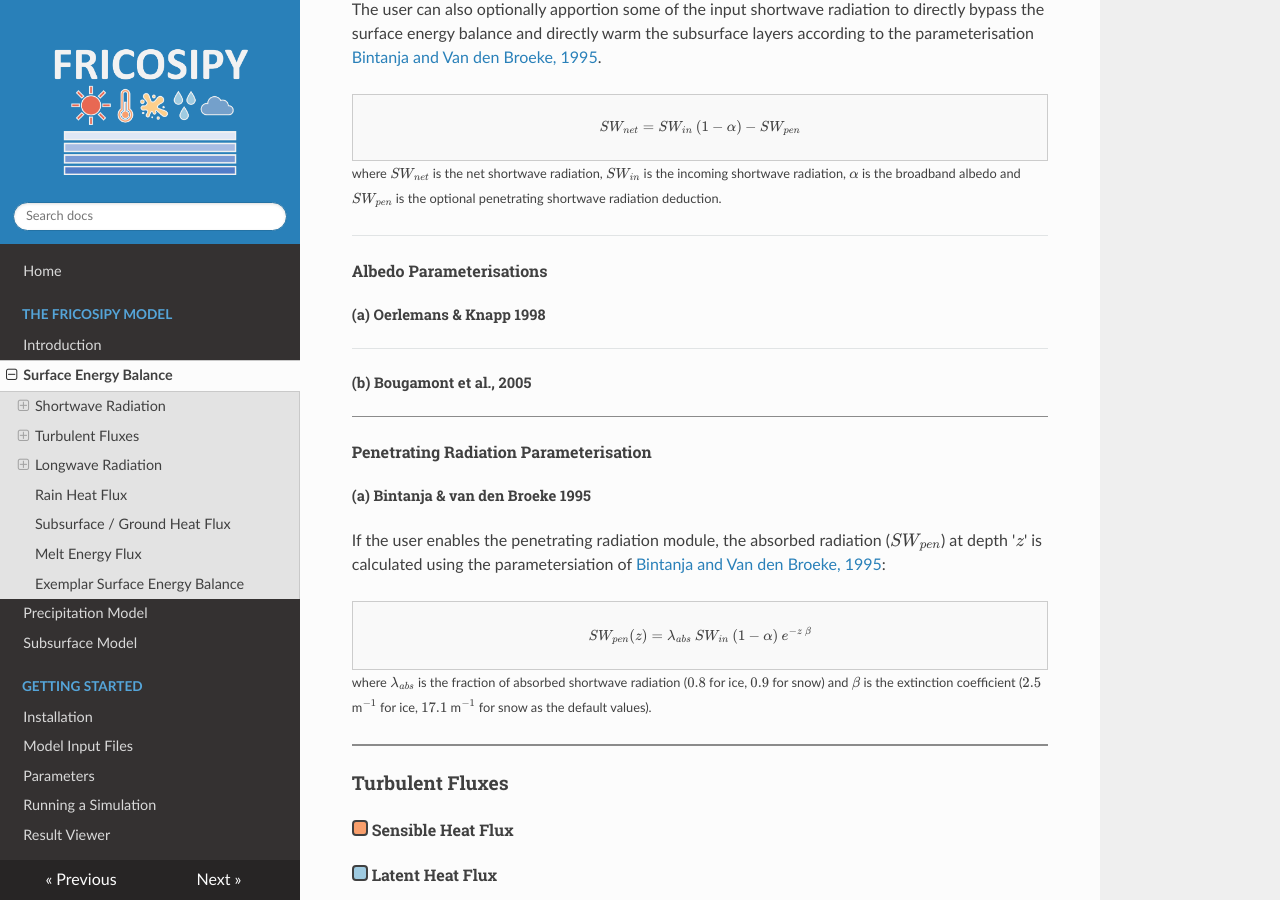
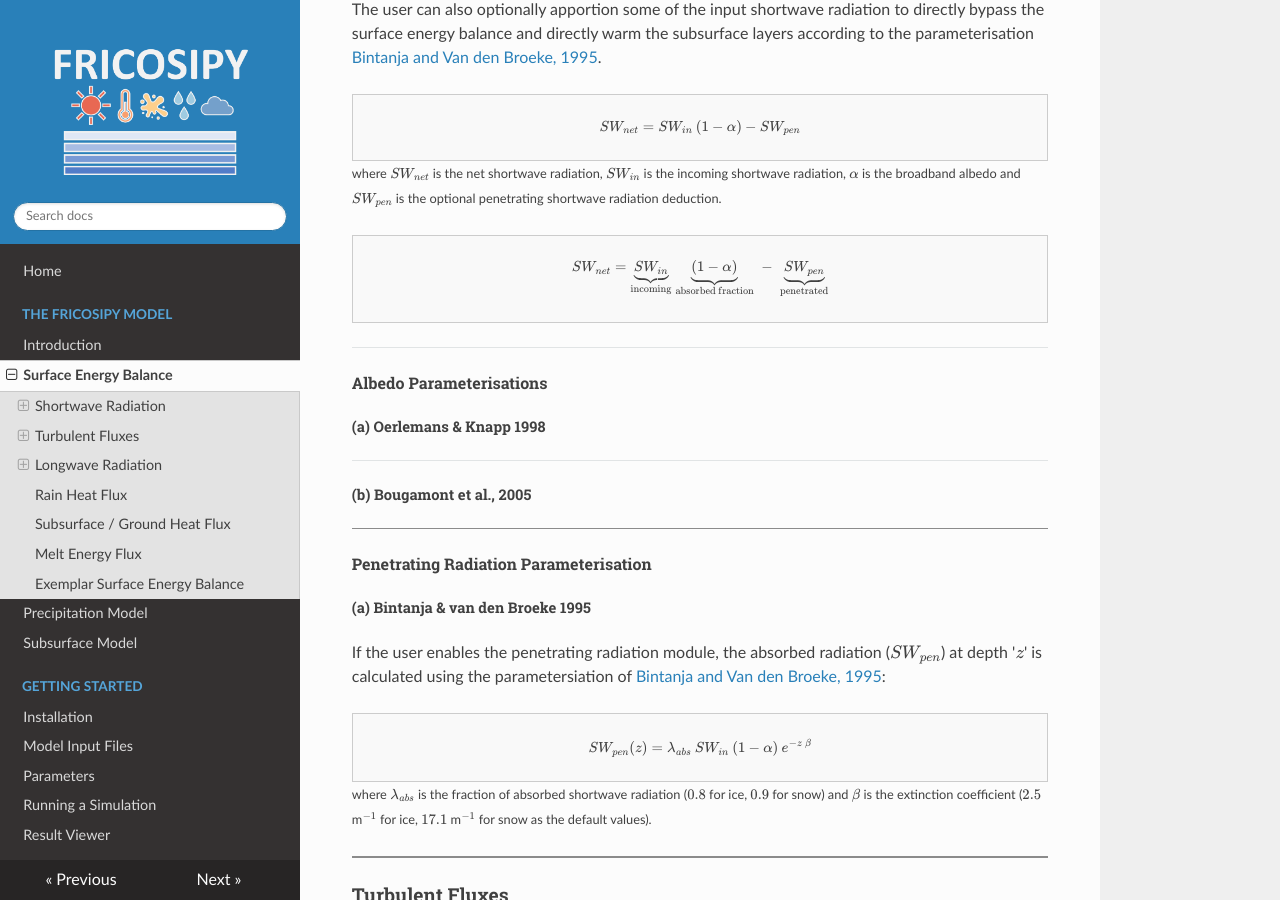
Before and after one commit to MarcusGastaldello/FRICOSIPY, an MkDocs documentation site: the page built from docs/surface_energy_balance.md, in a window 1280 px wide and 900 px high, scrolled down 2228 px. Built offline with MkDocs 1.6.1, drawn with Linux system fonts in a browser that asks for light colours; nearby versions of some CDN libraries.

Commit message:
Update surface_energy_balance.md

```diff
--- a/docs/surface_energy_balance.md
+++ b/docs/surface_energy_balance.md
@@ -79,6 +79,18 @@ SW_{net} = SW_{in} \: (1 - \alpha) - SW_{pen}
 $$
 </div>
 <small>where $SW_{net}$ is the net shortwave radiation, $SW_{in}$ is the incoming shortwave radiation, $\alpha$ is the broadband albedo and $SW_{pen}$ is the optional penetrating shortwave radiation deduction.</small>
+
+<div style="border:1px solid #ccc; padding:10px; background:#f9f9f9;">
+$$
+SW_{net}
+=
+\underbrace{SW_{in}}_{\text{incoming}}
+\;
+\underbrace{(1 - \alpha)}_{\text{absorbed fraction}}
+\;-\;
+\underbrace{SW_{pen}}_{\text{penetrated}}
+$$
+</div>
 
 ---
 
```
